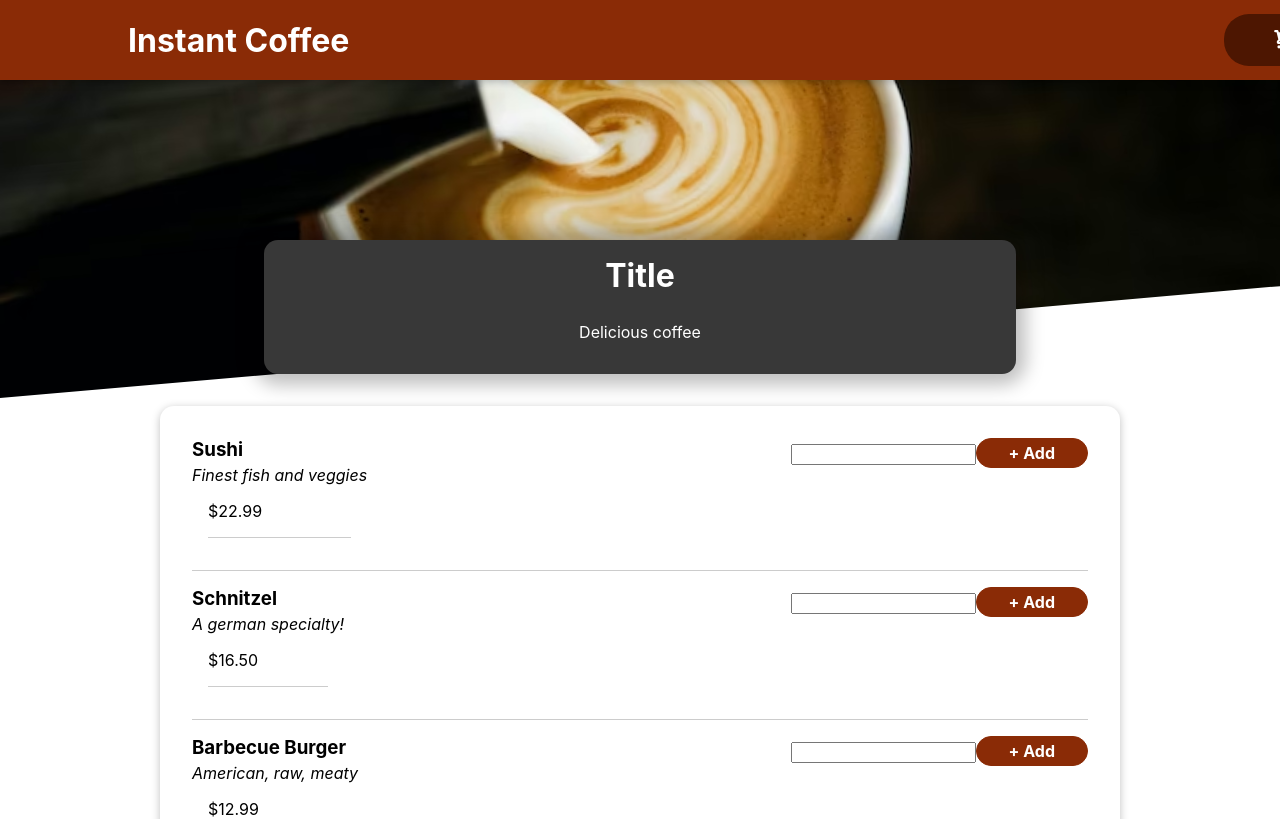
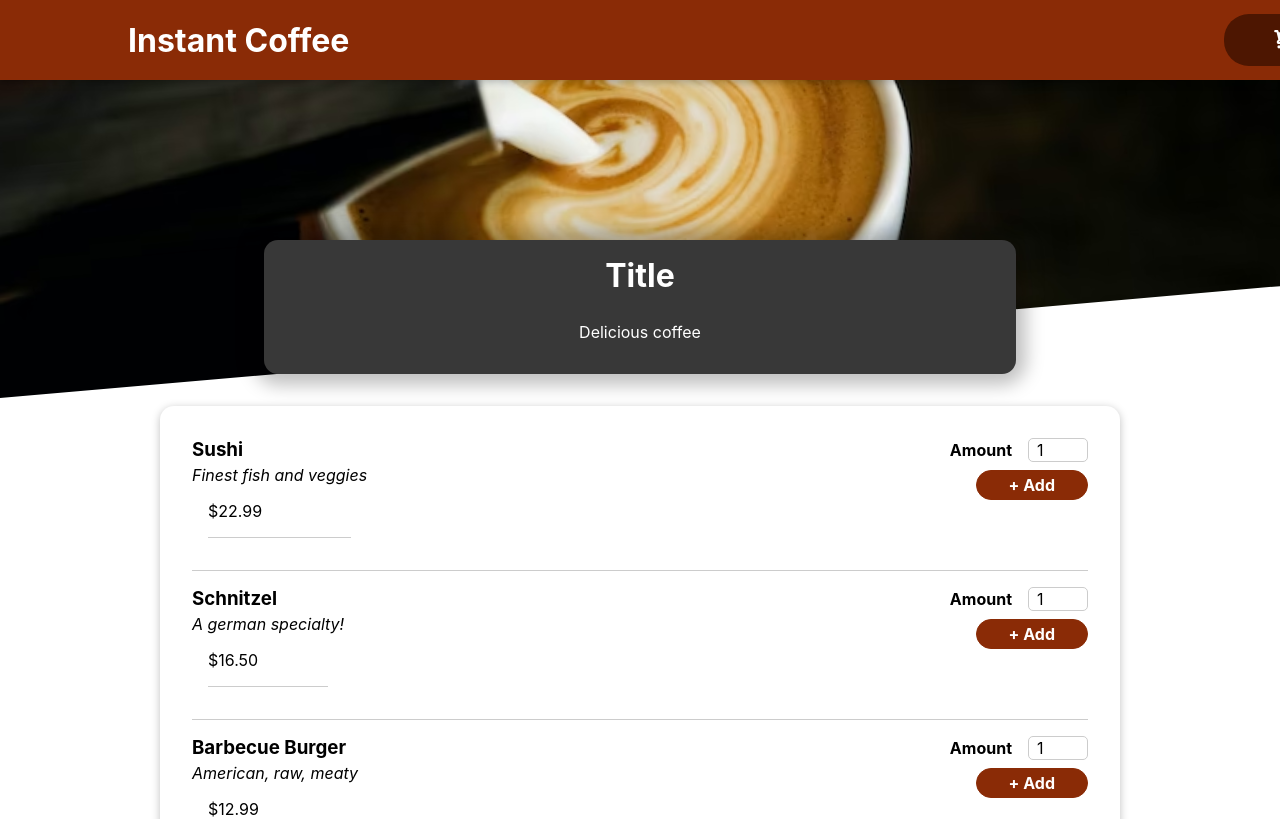
Before and after one commit to KonstantinaStrantzali/fronted-task, a React (Create React App) app in the folder card-game/: page / in a window 1280 px wide. Shown: the top 819 px of the page. Built offline with nearby package versions, Linux system fonts and the light colour scheme.

Commit message:
add input component

```diff
--- a/card-game/src/components/DrinkItem/DrinkItemForm.js
+++ b/card-game/src/components/DrinkItem/DrinkItemForm.js
@@ -1,11 +1,19 @@
 import React from 'react'
 import classes from './DrinkItemForm.module.css'
+import Input from '../UI/Input'
 
 
 function DrinkItemForm() {
   return (
     <form className={classes.form}>
-        <input></input>
+        <Input label ="Amount" input = {{
+            id : 'Amount',
+            type : 'Number',
+            min : '1',
+            max : '5',
+            step : '1',
+            defaultValue: '1',
+        }}/>
         <button> + Add</button>
     </form>
   )
--- /dev/null
+++ b/card-game/src/components/UI/Input.js
@@ -0,0 +1,13 @@
+import React from 'react'
+import classes from './Input.module.css'
+
+function Input({input, label}) {
+  return (
+    <div className={classes.input}>
+    <label htmlFor={input.id}>{label}</label>
+    <input {...input}/>
+    </div>
+  )
+}
+
+export default Input
--- /dev/null
+++ b/card-game/src/components/UI/Input.module.css
@@ -0,0 +1,19 @@
+.input {
+    display: flex;
+    align-items: center;
+    margin-bottom: 0.5rem;
+  }
+
+  .input label {
+    font-weight: bold;
+    margin-right: 1rem;
+    color: black;
+  }
+
+  .input input {
+    width: 3rem;
+    border-radius: 5px;
+    border: 1px solid #ccc;
+    font: inherit;
+    padding-left: 0.5rem;
+  }
```
